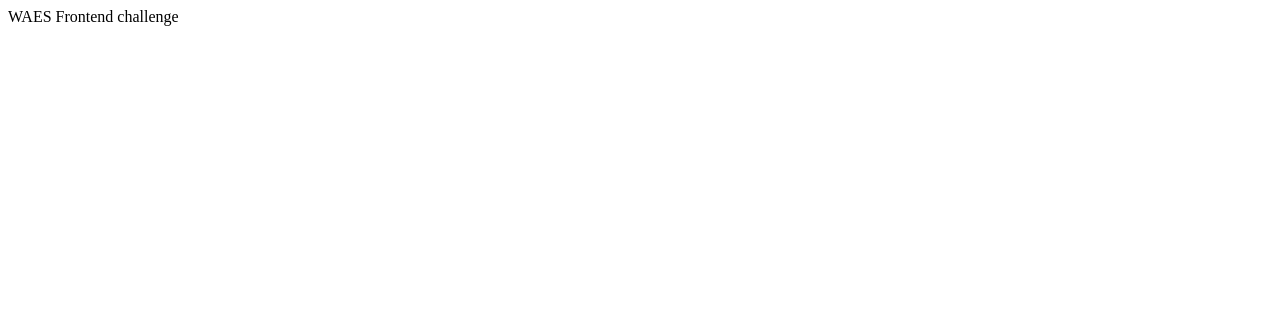
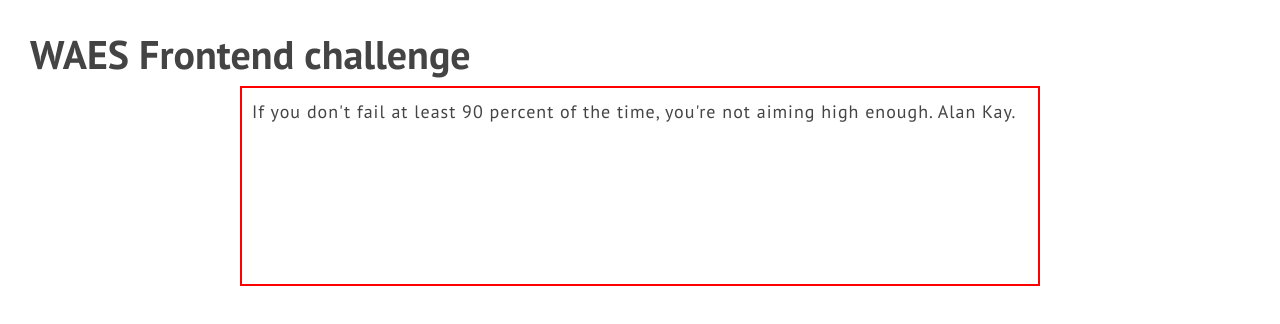
Before and after one commit to devrasec/waes-technical-assessment, a React (Create React App) app: page / in a window 1280 px wide. Shown: the top 324 px of the page. Built offline with nearby package versions, Linux system fonts and the light colour scheme.

Commit message:
WIP: Create HighlightableEditor component

```diff
--- a/public/index.html
+++ b/public/index.html
@@ -19,6 +19,10 @@
       work correctly both with client-side routing and a non-root public URL.
       Learn how to configure a non-root public URL by running `npm run build`.
     -->
+    <link
+      href="https://fonts.googleapis.com/css?family=PT+Sans:400,700&display=swap"
+      rel="stylesheet"
+    />
     <title>WAES Frontend challenge</title>
   </head>
   <body>
--- /dev/null
+++ b/src/App.css
@@ -0,0 +1,40 @@
+@import-normalize;
+
+*,
+*::before,
+*::after {
+  box-sizing: border-box;
+}
+
+body {
+  font-family: 'PT Sans', sans-serif;
+  color: #444444;
+  font-size: 1rem;
+  line-height: 1.5;
+  margin: 30px;
+}
+
+h1,
+h2,
+h3,
+h4 {
+  font-weight: 700;
+  margin-bottom: 0.5rem;
+  line-height: 1.2;
+}
+
+h1 {
+  font-size: 2.5rem;
+}
+
+h2 {
+  font-size: 2rem;
+}
+
+h3 {
+  font-size: 1.75rem;
+}
+
+h4 {
+  font-size: 1.5rem;
+}
--- a/src/App.tsx
+++ b/src/App.tsx
@@ -1,11 +1,15 @@
 import React from 'react';
+
+import './App.css';
+import HighlightableEditor from './components/HighlightableEditor';
 
 const App: React.FC = () => {
   return (
     <div className="App">
-      WAES Frontend challenge
+      <h1>WAES Frontend challenge</h1>
+      <HighlightableEditor />
     </div>
   );
-}
+};
 
 export default App;
--- /dev/null
+++ b/src/components/HighlightableEditor.module.css
@@ -0,0 +1,61 @@
+.container,
+.backdrop,
+.editor {
+  width: 100%;
+  max-width: 800px;
+  height: 200px;
+}
+
+.highlights,
+.editor {
+  padding: 10px;
+  font-family: 'PT Sans', sans-serif;
+  letter-spacing: 1px;
+  font-size: 18px;
+  line-height: 1.5;
+}
+
+.container {
+  display: block;
+  margin: 0 auto;
+  transform: translateZ(0);
+  text-size-adjust: none;
+}
+
+.backdrop {
+  position: absolute;
+  z-index: 1;
+  border: 2px solid #444444;
+  background-color: #ffffff;
+  overflow: auto;
+  pointer-events: none;
+}
+
+.highlights {
+  white-space: pre-wrap;
+  word-wrap: break-word;
+  color: transparent;
+}
+
+.highlights mark {
+  border-radius: 3px;
+  color: transparent;
+}
+
+.editor {
+  display: block;
+  position: absolute;
+  z-index: 2;
+  margin: 0;
+  border: 2px solid red;
+  border-radius: 0;
+  color: #444444;
+  background-color: transparent;
+  overflow: auto;
+  resize: none;
+}
+
+.editor:focus {
+  outline: none;
+  box-shadow: 0 0 0 2px #444444;
+}
--- /dev/null
+++ b/src/components/HighlightableEditor.tsx
@@ -0,0 +1,172 @@
+import React, {
+  useRef,
+  MouseEvent,
+  ReactNode,
+  UIEvent,
+  ChangeEvent,
+} from 'react';
+import nanoid from 'nanoid';
+import { connect } from 'react-redux';
+
+import styles from './HighlightableEditor.module.css';
+import {
+  addHighlight as addHighlightAction,
+  removeHighlight as removeHighlightAction,
+  changeHighlight as changeHighlightAction,
+} from '../redux/modules/highlights';
+import { changeText as changeTextAction } from '../redux/modules/text';
+import { areRangesEquals, doRangesOverlap, indexOfFirstDiff } from '../utils';
+
+type Highlight = import('../types').Highlight;
+
+type HighlightableEditorProps = {
+  highlights: Array<Highlight>;
+  text: string;
+  addHighlight: typeof addHighlightAction;
+  removeHighlight: typeof removeHighlightAction;
+  changeText: typeof changeTextAction;
+  changeHighlight: typeof changeHighlightAction;
+};
+
+const applyHighlightsToText = (
+  _text: string,
+  _highlights: Array<Highlight>
+): ReactNode => {
+  const orderedHighlights = _highlights.sort(
+    (a, b) => a.selectionRange.start - b.selectionRange.start
+  );
+
+  const output: ReactNode = orderedHighlights.reduce(
+    (acc: Array<ReactNode>, selection, index, source) => {
+      const textBeforeSelection: string = _text.slice(
+        index > 0 ? source[index - 1].selectionRange.end : 0,
+        selection.selectionRange.start
+      );
+
+      const selectionText = (
+        <mark key={selection.id} style={{ backgroundColor: 'yellow' }}>
+          {_text.slice(
+            selection.selectionRange.start,
+            selection.selectionRange.end
+          )}
+        </mark>
+      );
+
+      let outputParts = acc.concat([textBeforeSelection, selectionText]);
+
+      // If it is the last selection, capture the rest of the text.
+      if (index === source.length - 1) {
+        const textAfterAllSelections: string = _text.slice(
+          selection.selectionRange.end
+        );
+        outputParts = outputParts.concat(textAfterAllSelections);
+      }
+
+      return outputParts;
+    },
+    []
+  );
+
+  return output;
+};
+
+export const HighlightableEditor = ({
+  highlights,
+  addHighlight,
+  removeHighlight,
+  text,
+  changeText,
+  changeHighlight,
+}: HighlightableEditorProps) => {
+  const editorRef = useRef<HTMLTextAreaElement>(null);
+  const backdropRef = useRef<HTMLDivElement>(null);
+
+  const handleMouseUp = (e: MouseEvent) => {
+    const editor = editorRef && editorRef.current;
+    if (!editor) return;
+
+    const { selectionStart, selectionEnd } = editor;
+    const selectionRange: import('../types').Range = {
+      start: selectionStart,
+      end: selectionEnd,
+    };
+
+    // if the selection is empty or the selection already exist, do nothing.
+    if (
+      selectionStart === selectionEnd ||
+      highlights.some(highlight =>
+        areRangesEquals(highlight.selectionRange, selectionRange)
+      )
+    ) {
+      return;
+    }
+
+    // If the selection range overlaps any of the previously added highlights
+    // then remove the highlight.
+    highlights.forEach(highlight => {
+      if (doRangesOverlap(highlight.selectionRange, selectionRange)) {
+        removeHighlight(highlight.id);
+      }
+    });
+
+    addHighlight({
+      id: nanoid(),
+      selectionRange,
+      color: 'RED',
+    });
+  };
+
+  // Sync scroll between the textarea and the highlights container.
+  const handleScroll = (e: UIEvent<HTMLTextAreaElement>) => {
+    const backdrop = backdropRef && backdropRef.current;
+
+    if (backdrop && e.target) {
+      backdrop.scrollTop = (e.target as HTMLTextAreaElement).scrollTop;
+    }
+  };
+
+  const handleOnChange = (e: ChangeEvent<HTMLTextAreaElement>) => {
+    const { value: changedText } = e.target;
+    // Check if the changed text affects a highlight and if so, then update
+    // the highlight range.
+    const indexDiff = indexOfFirstDiff(changedText, text);
+    if (indexDiff > -1) {
+      changeHighlight(indexDiff, changedText.length - text.length);
+    }
+
+    changeText(e.target.value);
+  };
+
+  return (
+    <div className={styles.container}>
+      <div ref={backdropRef} className={styles.backdrop}>
+        <div className={styles.highlights}>
+          {applyHighlightsToText(text, highlights)}
+        </div>
+      </div>
+      <textarea
+        onMouseUp={handleMouseUp}
+        className={styles.editor}
+        ref={editorRef}
+        value={text}
+        onScroll={handleScroll}
+        onChange={handleOnChange}
+      />
+    </div>
+  );
+};
+
+const mapStateToProps = (state: import('../redux/modules').AppState) => ({
+  highlights: state.highlights,
+  text: state.text,
+});
+
+export default connect(
+  mapStateToProps,
+  {
+    addHighlight: addHighlightAction,
+    removeHighlight: removeHighlightAction,
+    changeText: changeTextAction,
+    changeHighlight: changeHighlightAction,
+  }
+)(HighlightableEditor);
--- /dev/null
+++ b/src/utils/areRangesEquals.ts
@@ -0,0 +1,5 @@
+type Range = import('../types').Range;
+
+export const areRangesEquals = (range1: Range, range2: Range): boolean => {
+  return range1.start === range2.start && range1.end === range2.end;
+};
--- /dev/null
+++ b/src/utils/doRangesOverlap.ts
@@ -0,0 +1,10 @@
+type Range = import('../types').Range;
+
+// Check if two Ranges overlap.
+export const doRangesOverlap = (range1: Range, range2: Range): boolean => {
+  return (
+    (range1.end > range2.start && range1.end <= range2.end) ||
+    (range1.start >= range2.start && range1.start < range2.end) ||
+    (range1.start <= range2.start && range1.end > range2.end)
+  );
+};
--- /dev/null
+++ b/src/utils/index.ts
@@ -0,0 +1,3 @@
+export * from './doRangesOverlap';
+export * from './areRangesEquals';
+export * from './indexOfFirstDiff';
--- /dev/null
+++ b/src/utils/indexOfFirstDiff.ts
@@ -0,0 +1,9 @@
+export const indexOfFirstDiff = (str1: string, str2: string): number => {
+  const maxLength = Math.max(str1.length, str2.length);
+
+  for (let i = 0; i < maxLength; i++) {
+    if (str1[i] !== str2[i]) return i;
+  }
+
+  return -1;
+};
```
